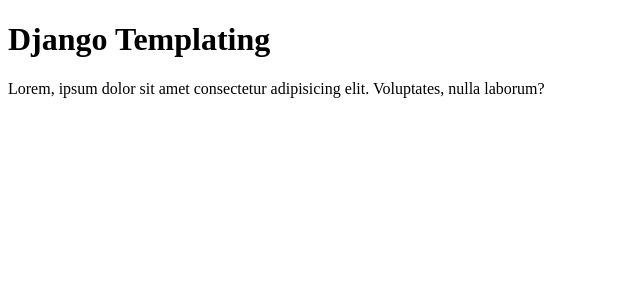
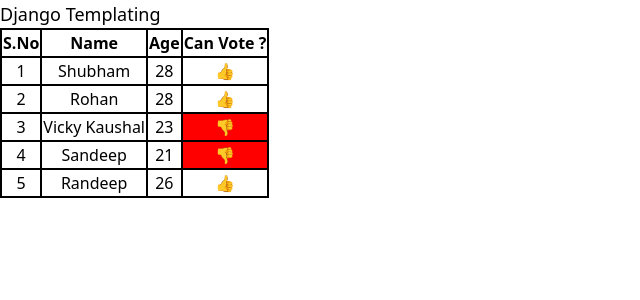
Before and after one commit to ShubhamUpadh/Django-Course-Youtube, a Django app: page / in a window 1280 px wide. Shown: the top 300 px of the page, without its empty margins (0-640 px from the left). Run offline with Django 5.2, Linux system fonts and the light colour scheme; some libraries are stand-ins or nearby versions.

Commit message:
Lecture 3 finished

```diff
--- a/core/home/templates/index.html
+++ b/core/home/templates/index.html
@@ -4,9 +4,39 @@
     <meta charset="UTF-8">
     <meta name="viewport" content="width=device-width, initial-scale=1.0">
     <title>Django Templating</title>
+    <script src="https://cdn.tailwindcss.com"></script>
+    <style>
+    table, th, td{
+        border:2px solid black;
+        border-collapse:collapse;
+        text-align: center;
+    }
+
+    </style>
 </head>
 <body>
-    <h1>Django Templating</h1>
-    <p>Lorem, ipsum dolor sit amet consectetur adipisicing elit. Voluptates, nulla laborum?</p>
+    <h1 class ="text-lg">Django Templating</h1>
+    <table>
+        <tr>
+          <th>S.No</th>
+          <th>Name</th>
+          <th>Age</th>
+          <th>Can Vote ?</th>
+        </tr>
+        {% for person in people%}
+        <tr>
+            <td>{{forloop.counter}}</td>
+            <td>{{person.name}}</td>
+            <td>{{person.age}}</td>
+            <td {% if person.age <= 23%} style ="background:red" {% endif %}>
+                {% if person.age > 23%}
+                👍
+                {% else %}
+                👎
+                {% endif %}
+            </td>
+        </tr>
+        {% endfor %}
+      </table>
 </body>
 </html>
--- a/core/home/views.py
+++ b/core/home/views.py
@@ -3,7 +3,15 @@
 # Create your views here.
 
 def home(request):
-    return render(request,r'home/templates/index.html')
+    people =[
+        {"name":"Shubham","age":28},
+        {"name":"Rohan","age":28},
+        {"name":"Vicky Kaushal","age":23},
+        {"name":"Sandeep","age":21},
+        {"name":"Randeep","age":26}
+
+    ]
+    return render(request,r'home/templates/index.html',context={'people':people})
 
 def success_page(request):
     return HttpResponse("<h1>This is a success page.</h1>")
```
